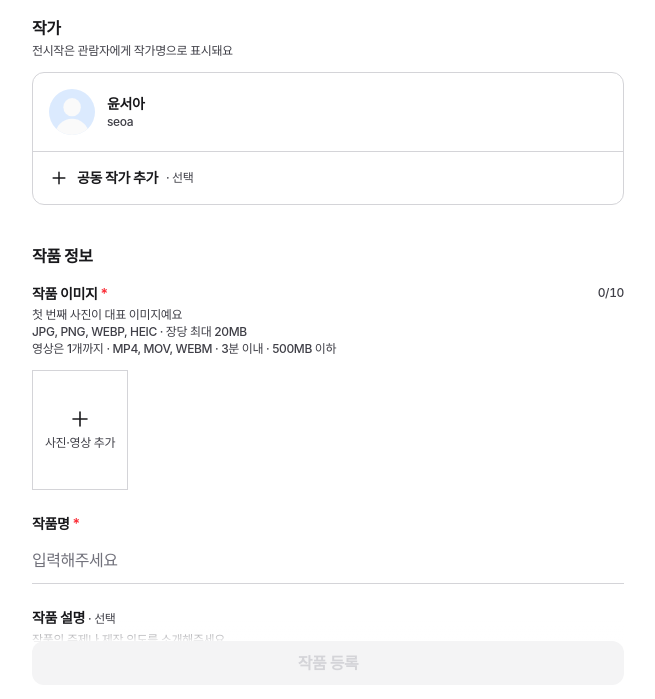
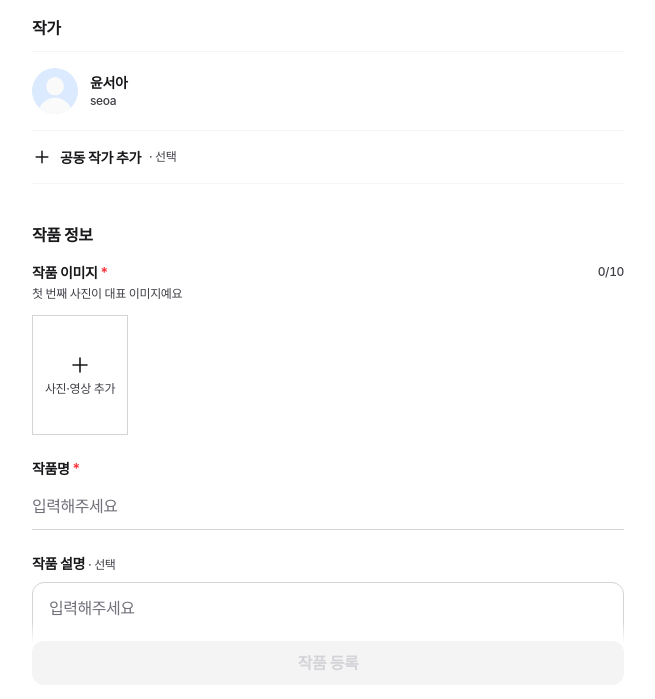
Before and after one commit to shape-0218/DU-DEMO, a plain HTML site: page work-new.html in a window 1280 px wide. Shown: the part 99-798 px from the top of the page, without its empty margins (312-967 px from the left). Drawn offline with Linux system fonts and the light colour scheme; a web font is replaced by a local one.

Commit message:
홈 전시 등록하기 ›, 작품 등록 화면 덜어내기 (U-184)
Co-Authored-By: Claude Opus 5.5 <noreply@anthropic.com>

```diff
--- a/work-new.html
+++ b/work-new.html
@@ -15,9 +15,9 @@
 /* 작품 등록(내 작품) — Figma `작품 등록 · 규칙 적용` 1931:18217 (01·02·03·04, E1~E4). 영상 올리기는 Figma에 없어 새로 설계(❓) */
 .sec-h { font-size: 16px; font-weight: 600; letter-spacing: -0.03em; }
 .sec-s { margin-top: 4px; font-size: 12px; font-weight: 500; color: var(--text-secondary); }
-.authors { margin-top: 12px; border: 1px solid var(--border-primary); border-radius: var(--r12); overflow: hidden; }
-.ar { display: flex; align-items: center; gap: 12px; padding: 16px; }
-.ar + .ar { border-top: 1px solid var(--border-primary); }
+.authors { margin-top: 12px; border-top: 1px solid var(--bg-secondary); border-bottom: 1px solid var(--bg-secondary); }   /* 11-22 U-184(시안 W-24 애프터): 테두리 상자 → 위아래 구분선 */
+.ar { display: flex; align-items: center; gap: 12px; padding: 16px 0; }
+.ar + .ar { border-top: 1px solid var(--bg-secondary); }
 .av { position: relative; flex: none; width: 46px; height: 46px; overflow: hidden; border-radius: 9999px; background: #dbeafe; color: #fafafa; }
 .av svg { position: absolute; left: 13.44%; top: 19.54%; width: 74.38%; height: 82.34%; }   /* 11-09 Figma `Avatar / 프로필 (무채색)` 3570:40023 */
 .ar b { display: block; font-size: 14px; font-weight: 600; }
@@ -26,7 +26,7 @@
 .ar .rm { width: 32px; height: 32px; margin-right: -6px; display: grid; place-items: center; border-radius: 9999px; }
 @media (hover: hover) { .ar .rm:hover { background: var(--bg-secondary); } }
 .ar .rm .i { width: 18px; height: 18px; }
-.addco { display: flex; align-items: center; gap: 8px; width: 100%; padding: 16px; border-top: 1px solid var(--border-primary); font-size: 14px; font-weight: 600; text-align: left; transition: background .2s; }
+.addco { display: flex; align-items: center; gap: 8px; width: 100%; padding: 16px 0; border-top: 1px solid var(--bg-secondary); font-size: 14px; font-weight: 600; text-align: left; transition: background .2s; }
 @media (hover: hover) { .addco:hover { background: var(--bg-secondary); } }
 .addco .i { width: 20px; height: 20px; } .addco small { font-size: 12px; font-weight: 500; color: var(--text-secondary); }
 .info { margin-top: 40px; }
@@ -129,7 +129,6 @@
       <!-- 작가 -->
       <section aria-labelledby="au-h" style="margin-top:20px">
         <h2 class="sec-h" id="au-h">작가</h2>
-        <p class="sec-s">전시작은 관람자에게 작가명으로 표시돼요</p>
         <div class="authors" id="authors"></div>
       </section>
 
@@ -139,7 +138,7 @@
 
         <div class="field" id="f-media">
           <div class="mh"><span id="m-l">작품 이미지<span class="req" aria-hidden="true">*</span></span><span class="ct" id="m-ct" aria-live="polite">0/10</span></div>
-          <p class="mhelp">첫 번째 사진이 대표 이미지예요<br>JPG, PNG, WEBP, HEIC · 장당 최대 20MB<br>영상은 1개까지 · MP4, MOV, WEBM · 3분 이내 · 500MB 이하</p>
+          <p class="mhelp">첫 번째 사진이 대표 이미지예요</p>   <!-- 11-22 U-184: 형식·용량 두 줄은 뺌 — 틀렸을 때 안내(아래 picker)로 알려 줌 -->
           <div id="m-err"></div>
           <div class="row" id="m-row" role="list" aria-labelledby="m-l"></div>
           <div class="cprev" id="cprev" hidden>
@@ -158,7 +157,6 @@
 
         <div class="field" style="margin-top:24px">
           <label for="desc"><span>작품 설명 <span class="opt-i">· 선택</span></span></label>
-          <p class="mhelp">작품의 주제나 제작 의도를 소개해주세요</p>
           <textarea class="ta tall" id="desc" maxlength="1500" placeholder="입력해주세요" style="margin-top:8px"></textarea>
           <p class="cnt-r" id="desc-n">0 / 1500</p>
         </div>
@@ -327,7 +325,8 @@ picker.addEventListener('change', async () => {
       if (f.size > MEDIA.work.mb * 1024 * 1024) { msg = `영상은 ${MEDIA.work.mb}MB 이하로 올려주세요`; continue; }
       try { const v = await readVideo(f); if (v.duration > MEDIA.work.sec) { URL.revokeObjectURL(v.url); msg = '영상은 3분 이내로 올려주세요'; continue; } list.push({ video: true, name: f.name, ...v }); } catch (e) { bad = true; }
     } else if (MEDIA.isImage(f) && f.size <= MEDIA.maxImageMB * 1024 * 1024) list.push({ url: URL.createObjectURL(f), name: f.name, file: f });
-    else if (MEDIA.isVideo(f)) { msg = '작업 과정에는 사진만 올릴 수 있어요'; } else bad = true;
+    else if (MEDIA.isImage(f)) { msg = `사진은 장당 ${MEDIA.maxImageMB}MB 이하로 올려주세요`; }   // 11-22 U-184: 안내 줄을 뺀 대신, 용량을 넘으면 '네트워크' 오류가 아니라 이 말로
+    else if (MEDIA.isVideo(f)) { msg = '작업 과정에는 사진만 올릴 수 있어요'; } else msg = '올릴 수 없는 파일이에요';
   }
   if (key === 'media') st.errMedia = bad; else if (bad) msg = msg || '올릴 수 없는 파일이에요';
   renderRow(key); if (msg) toast(msg);
```
Also changed, not shown: home.html (+3 -3 lines).
